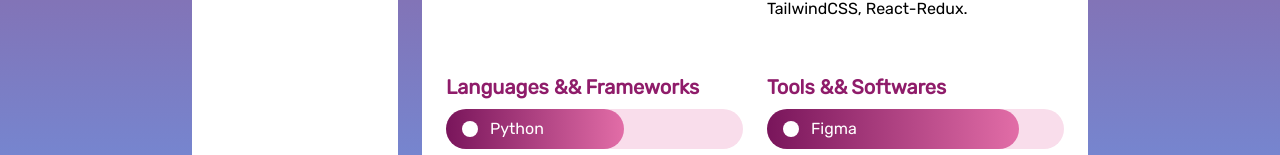
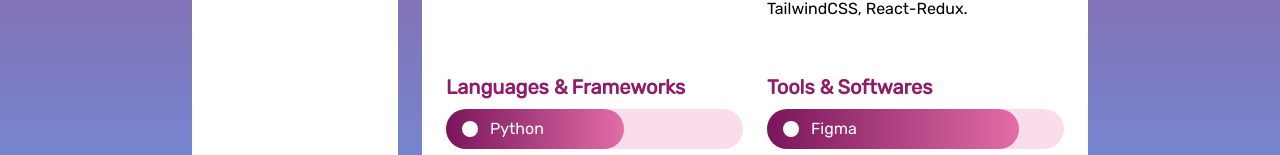
Before and after one commit to lutfullahcelenk/lutfullah-celenk-blog, a Next.js app: page /resume in a window 1280 px wide. Shown: the part 1023-1178 px from the top of the page. Built offline with nearby package versions, Linux system fonts and the light colour scheme.

Commit message:
style: Change Dark Theme Card bg-color

```diff
--- a/components/Bar/index.tsx
+++ b/components/Bar/index.tsx
@@ -5,7 +5,7 @@
   data: { Icon, level, name },
 }) => {
   return (
-    <div className="my-2 text-white bg-maroon-100 rounded-full dark:bg-dark-200">
+    <div className="my-2 text-white bg-maroon-100 rounded-full dark:bg-dark-500">
       <div
         className="flex items-center px-4 py-2 rounded-full bg-gradient-to-r from-maroon-default to-maroon-300"
         style={{ width: level }}
--- a/pages/_app.tsx
+++ b/pages/_app.tsx
@@ -9,10 +9,10 @@
   return (
     <ThemeProvider attribute="class">
       <div className="grid grid-cols-12 gap-6 px-5 my-8 lg:px-48 sm:px-20 md:px-32">
-        <div className="col-span-12 p-4 text-center bg-white dark:bg-dark-700 xl:col-span-3 rounded-2xl">
+        <div className="col-span-12 p-4 text-center bg-white dark:bg-dark-800 xl:col-span-3 rounded-2xl">
           <Sidebar />
         </div>
-        <div className="flex flex-col col-span-12 overflow-hidden bg-white shadow-custom-light dark:shadow-custom-dark rounded-2xl xl:col-span-9 dark:bg-dark-700">
+        <div className="flex flex-col col-span-12 overflow-hidden bg-white shadow-custom-light dark:shadow-custom-dark rounded-2xl xl:col-span-9 dark:bg-dark-800">
           <Navbar />
           <Component {...pageProps} />
         </div>
--- a/pages/resume.tsx
+++ b/pages/resume.tsx
@@ -82,7 +82,7 @@
       <div className="grid gap-6 mt-8 md:grid-cols-2">
         <div>
           <h5 className="flex flex-col xl:flex-row my-2 text-xl font-bold text-maroon-600 dark:text-red-700">
-            <span>Languages && </span> <span className="xl:px-1 px-0">Frameworks</span>
+            <span>Languages & </span> <span className="xl:px-1 px-0">Frameworks</span>
           </h5>
           <div className="my-2">
             {languages.map((language) => (
@@ -93,7 +93,7 @@
 
         <div>
           <h5 className="flex flex-col xl:flex-row my-2 text-xl font-bold text-maroon-600 dark:text-red-700">
-            <span>Tools && </span> <span className="xl:px-1 px-0">Softwares</span>
+            <span>Tools & </span> <span className="xl:px-1 px-0">Softwares</span>
           </h5>
           <div className="my-2">
             {tools.map((tool) => (
--- a/tailwind.config.js
+++ b/tailwind.config.js
@@ -44,6 +44,8 @@
           200: '#16181d',
           500: '#0f1115',
           700: '#202125',
+          800: '#2f3136',
+          900: '#36393f',
         },
       },
     },
```
